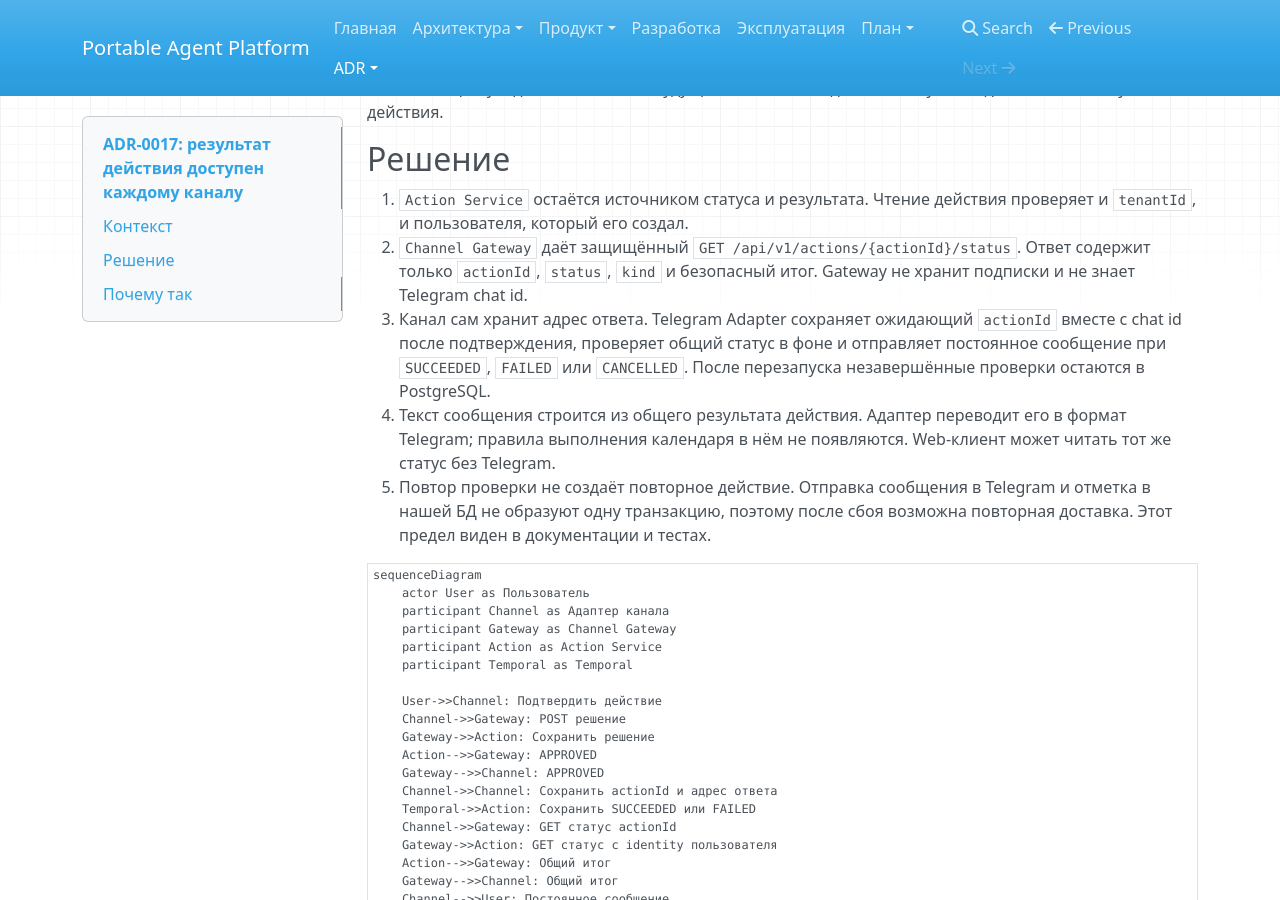
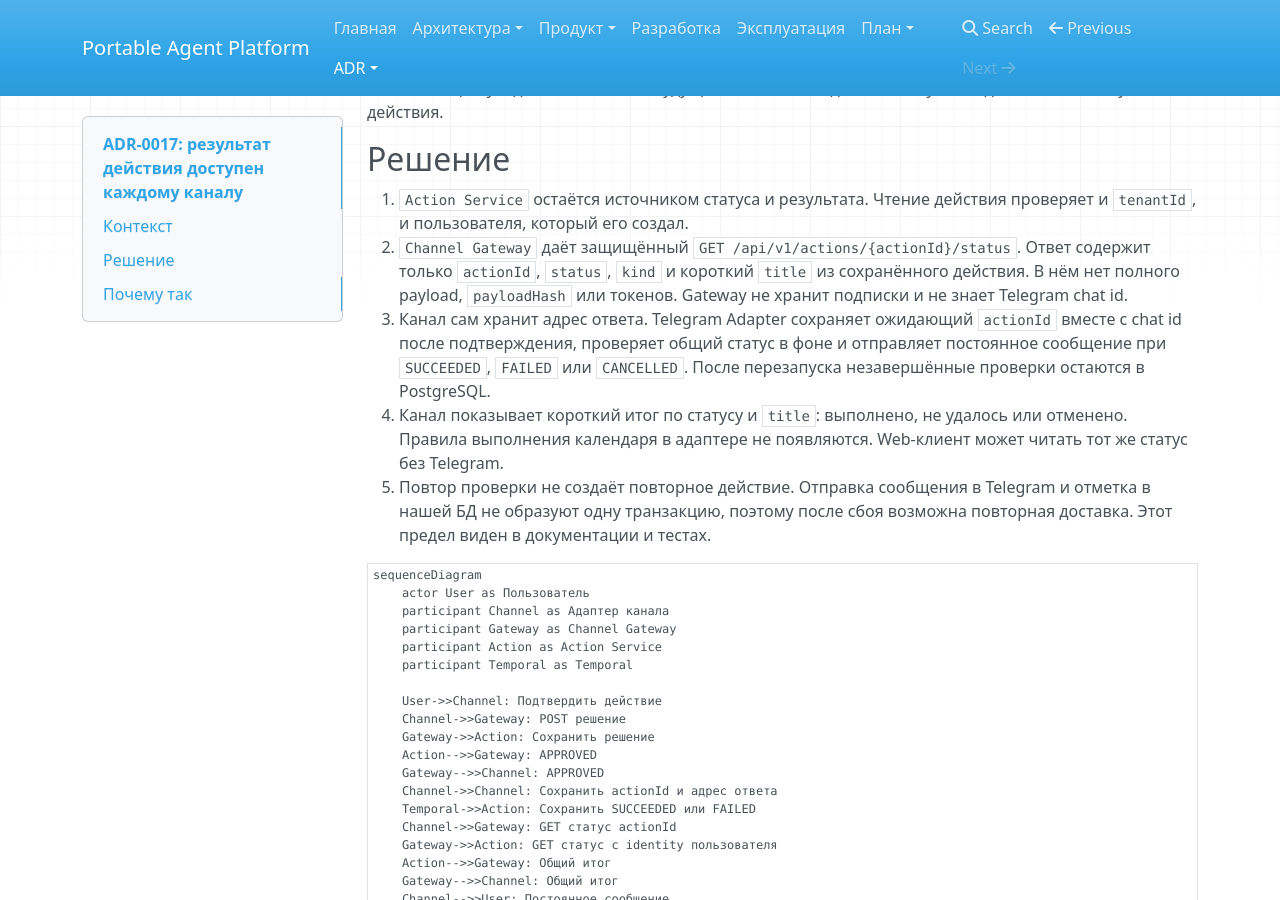
Before and after one commit to portable-agent/platform, an MkDocs documentation site: the page built from docs/adr/0017-action-result-delivery.md, in a window 1280 px wide and 900 px high, scrolled down 307 px. Built offline with MkDocs 1.6.1, drawn with Linux system fonts in a browser that asks for light colours; nearby versions of some CDN libraries.

Commit message:
Clarify safe action status view

```diff
--- a/docs/adr/0017-action-result-delivery.md
+++ b/docs/adr/0017-action-result-delivery.md
@@ -14,12 +14,13 @@
 1. `Action Service` остаётся источником статуса и результата. Чтение действия проверяет и `tenantId`,
    и пользователя, который его создал.
 2. `Channel Gateway` даёт защищённый `GET /api/v1/actions/{actionId}/status`. Ответ содержит только
-   `actionId`, `status`, `kind` и безопасный итог. Gateway не хранит подписки и не знает Telegram chat id.
+   `actionId`, `status`, `kind` и короткий `title` из сохранённого действия. В нём нет полного payload,
+   `payloadHash` или токенов. Gateway не хранит подписки и не знает Telegram chat id.
 3. Канал сам хранит адрес ответа. Telegram Adapter сохраняет ожидающий `actionId` вместе с chat id после
    подтверждения, проверяет общий статус в фоне и отправляет постоянное сообщение при `SUCCEEDED`,
    `FAILED` или `CANCELLED`. После перезапуска незавершённые проверки остаются в PostgreSQL.
-4. Текст сообщения строится из общего результата действия. Адаптер переводит его в формат Telegram;
-   правила выполнения календаря в нём не появляются. Web-клиент может читать тот же статус без Telegram.
+4. Канал показывает короткий итог по статусу и `title`: выполнено, не удалось или отменено.
+   Правила выполнения календаря в адаптере не появляются. Web-клиент может читать тот же статус без Telegram.
 5. Повтор проверки не создаёт повторное действие. Отправка сообщения в Telegram и отметка в нашей БД
    не образуют одну транзакцию, поэтому после сбоя возможна повторная доставка. Этот предел виден в
    документации и тестах.
```
